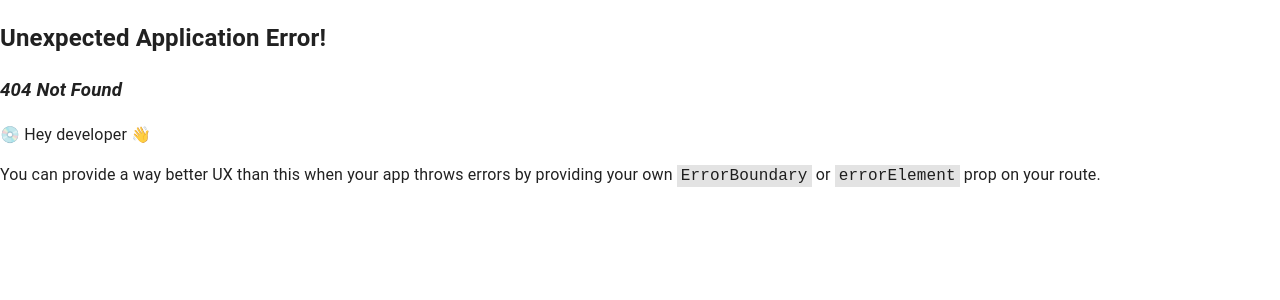
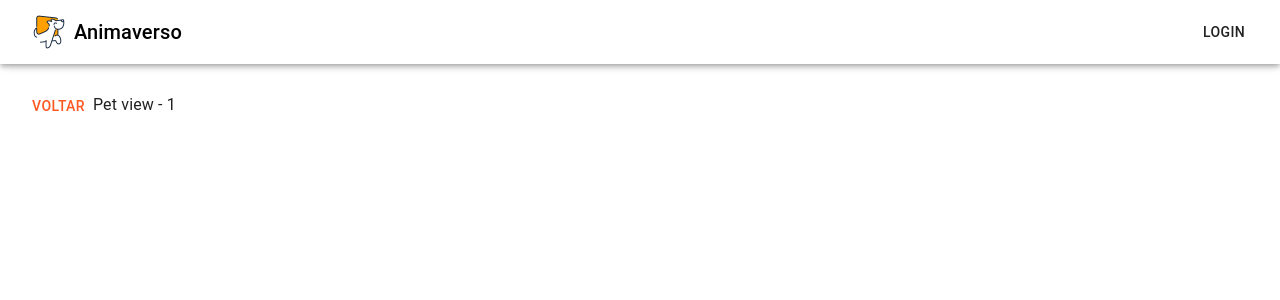
Before and after one commit to Animaversos/Animaverso, a React (Vite) app: page /pet/1 in a window 1280 px wide. Before the commit this address had no page. Shown: the top 300 px of the page. Built offline with nearby package versions, Linux system fonts and the light colour scheme.

Commit message:
FEAT: Criando pagina pet view e validando drawer

```diff
--- a/src/components/drawer/index.jsx
+++ b/src/components/drawer/index.jsx
@@ -7,6 +7,7 @@ import DrawerWeb from "./drawerWeb.jsx";
 import DrawerMobile from "./drawerMobile.jsx";
 import ContainerMain from "../containerMain/index.jsx";
 import FiltersContent from "../filtersContent/index.jsx";
+import {matchPath, useLocation, useMatches} from "react-router-dom";
 
 const drawerWidth = 240;
 
@@ -18,12 +19,17 @@ CustomDrawer.propTypes = {
 export default function CustomDrawer(props) {
   const { window } = props;
   const [mobileOpen, setMobileOpen] = React.useState(false);
+  const location = useLocation();
+  const rotasSemDrawer = ['/pet'];
+  const deveOcultarDrawer = rotasSemDrawer.some((rota) =>
+        location.pathname.startsWith(rota)
+    );
+  const drawerData = FiltersContent();
+
 
   const handleDrawerToggle = () => {
     setMobileOpen(!mobileOpen);
   };
-
-  const drawerData = FiltersContent();
 
   const container =
     window !== undefined ? () => window().document.body : undefined;
@@ -35,21 +41,25 @@ export default function CustomDrawer(props) {
         component="nav"
         aria-label="mailbox folders"
       >
-        <DrawerMobile customProps={
-          {
+          {!deveOcultarDrawer && (
+              <>
+                  <DrawerMobile
+                      customProps={{
                           drawerWidth: drawerWidth,
                           drawer: drawerData,
                           handleDrawerToggle: handleDrawerToggle,
                           mobileOpen: mobileOpen,
-              container: container
+                          container: container,
                       }}
                   />
-        <DrawerWeb customProps={
-          {
+                  <DrawerWeb
+                      customProps={{
                           drawerWidth: drawerWidth,
-            drawer: drawerData
+                          drawer: drawerData,
                       }}
                   />
+              </>
+          )}
       </Box>
       <ContainerMain />
     </Box>
--- a/src/components/navbar/index.jsx
+++ b/src/components/navbar/index.jsx
@@ -7,12 +7,16 @@ import * as React from "react";
 import {Button} from "@mui/material";
 import PropTypes from "prop-types";
 import LogoSemNome from "../../assets/logo-sem-nome.png";
+import {Link} from "react-router-dom";
+import Box from "@mui/material/Box";
 
 
 export default function CustomNavbar({ handleDrawerToggle }) {
 
-  return (  <AppBar position="fixed" sx={{ zIndex: (theme) => theme.zIndex.drawer + 1 }} color="inherit">
+  return (
+      <AppBar position="fixed" sx={{ zIndex: (theme) => theme.zIndex.drawer + 1 }} color="inherit">
           <Toolbar>
+              <Box sx={{display: 'flex', justifyContent: 'space-between',width: '100%'}}>
               <IconButton
                   color="inherit"
                   aria-label="open drawer"
@@ -22,12 +26,14 @@ export default function CustomNavbar({ handleDrawerToggle }) {
               >
                   <TuneIcon />
               </IconButton>
-              <img src={LogoSemNome} alt="logo" width={50} height={50}/>
-              <Typography variant="h6" sx={{flexGrow: 1}} component="div">
-                  Animaverso
-              </Typography>
-
+              <Link to={"/"} style={{display: 'flex',placeItems: 'center', textDecoration: 'none', color: 'black'}}>
+                  <img src={LogoSemNome} alt="logo" width={50} height={50}/>
+                  <Typography variant="h6" sx={{flexGrow: 1}} component="div">
+                      Animaverso
+                  </Typography>
+              </Link>
               <Button color="inherit">Login</Button>
+              </Box>
           </Toolbar>
       </AppBar>
   );
--- a/src/components/petCard/index.jsx
+++ b/src/components/petCard/index.jsx
@@ -7,9 +7,10 @@ import Typography from '@mui/material/Typography';
 import PetIcon from '@mui/icons-material/Pets';
 import MaleIcon from '@mui/icons-material/Male';
 import FemaleIcon from '@mui/icons-material/Female';
+import {Link} from "react-router-dom";
 
 const PetCard = ({ petData }) => {
-    const { name, summary, sex, size, weight, image } = petData;
+    const {id, name, summary, sex, size, weight, image } = petData;
 
     return (
         <Card style={{ width: '300px', margin: '10px' }}>
@@ -29,9 +30,12 @@ const PetCard = ({ petData }) => {
                 </div>
             </CardContent>
             <CardActions>
-                <Button fullWidth variant="contained" color="primary">
-                    Ver mais
-                </Button>
+                <Link to={`/pet/${id}`}>
+                    <Button fullWidth variant="contained" color="primary">
+                        Ver mais
+                    </Button>
+                </Link>
+
             </CardActions>
         </Card>
     );
--- a/src/components/petList/index.jsx
+++ b/src/components/petList/index.jsx
@@ -5,6 +5,7 @@ import PetCard from "../petCard/index.jsx";
 
 const mockPetData = [
     {
+        id: 1,
         name: 'Bolinha',
         summary: 'Bolinha é um cachorro muito legal',
         sex: 'M',
@@ -13,6 +14,7 @@ const mockPetData = [
         image: 'https://i.pinimg.com/564x/2f/36/86/2f36863ace484e30b40aa9e58b562897.jpg'
     },
     {
+        id: 2,
         name: 'Bolinha',
         summary: 'Bolinha é um cachorro muito legal',
         sex: 'M',
@@ -21,13 +23,7 @@ const mockPetData = [
         image: 'https://i.pinimg.com/564x/2f/36/86/2f36863ace484e30b40aa9e58b562897.jpg'
     },
     {
-        name: 'Bolinha',
-        summary: 'Bolinha é um cachorro muito legal',
-        sex: 'M',
-        size: 'M',
-        weight: '10kg',
-        image: 'https://i.pinimg.com/564x/2f/36/86/2f36863ace484e30b40aa9e58b562897.jpg'
-    },{
+        id: 3,
         name: 'Bolinha',
         summary: 'Bolinha é um cachorro muito legal',
         sex: 'M',
@@ -36,6 +32,7 @@ const mockPetData = [
         image: 'https://i.pinimg.com/564x/2f/36/86/2f36863ace484e30b40aa9e58b562897.jpg'
     },
     {
+        id: 4,
         name: 'Bolinha',
         summary: 'Bolinha é um cachorro muito legal',
         sex: 'M',
@@ -43,7 +40,15 @@ const mockPetData = [
         weight: '10kg',
         image: 'https://i.pinimg.com/564x/2f/36/86/2f36863ace484e30b40aa9e58b562897.jpg'
     },
-    // Array com os dados dos pets (substitua isso pelos seus próprios dados)
+    {
+        id: 5,
+        name: 'Bolinha',
+        summary: 'Bolinha é um cachorro muito legal',
+        sex: 'M',
+        size: 'M',
+        weight: '10kg',
+        image: 'https://i.pinimg.com/564x/2f/36/86/2f36863ace484e30b40aa9e58b562897.jpg'
+    },
 ];
 
 const PetList = () => {
--- /dev/null
+++ b/src/pages/petView/index.jsx
@@ -0,0 +1,14 @@
+import {useNavigate, useParams} from "react-router-dom";
+import Button from "@mui/material/Button";
+
+
+export default function PetView() {
+    let { idPet } = useParams();
+    const navigate = useNavigate();
+    return (
+        <>
+            <Button onClick={() => navigate(-1)}>Voltar</Button>
+            Pet view - {idPet}
+        </>
+    );
+}
--- a/src/routes/index.jsx
+++ b/src/routes/index.jsx
@@ -1,6 +1,7 @@
 import { createBrowserRouter } from "react-router-dom";
 import RootLayout from "../layout/rootLayout";
 import Home from "../pages/home";
+import PetView from "../pages/petView/index.jsx";
 
 const router = createBrowserRouter([
   {
@@ -11,8 +12,13 @@ const router = createBrowserRouter([
         path: "/",
         element: <Home />,
       },
+      {
+        path: "/pet/:idPet",
+        element: <PetView />
+      }
     ],
   },
+
 ]);
 
 export default router;
```
Lines whose indentation alone changed are shown as unchanged.
